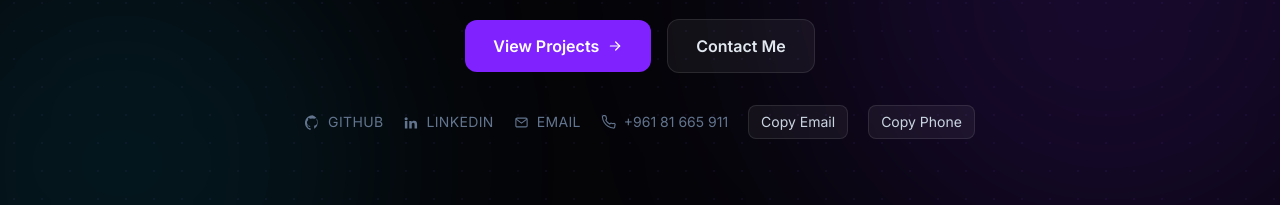
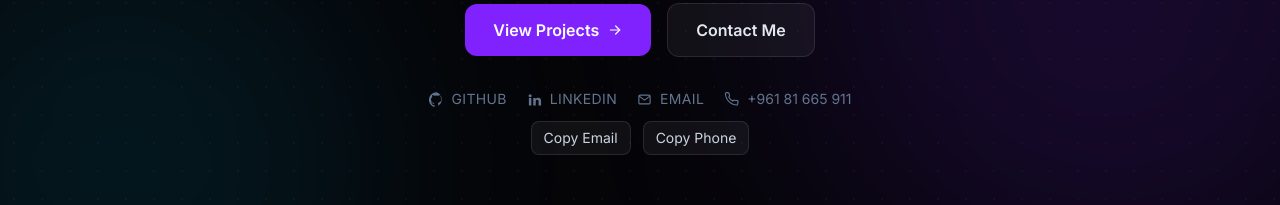
Before and after one commit to jadalhassan/Resume, a React (Vite) app: page / in a window 1280 px wide. Shown: the part 515-720 px from the top of the page. Built offline with nearby package versions, Linux system fonts and the light colour scheme; no server answers.

Commit message:
feat: restructure Hero component layout for improved accessibility and organization

```diff
--- a/src/components/Hero.jsx
+++ b/src/components/Hero.jsx
@@ -75,8 +75,9 @@ export default function Hero() {
         <div
           data-reveal
           style={{ '--reveal-delay': '340ms' }}
-          className="mt-8 flex items-center justify-center flex-wrap gap-x-4 sm:gap-x-5 gap-y-3 text-slate-500 text-xs sm:text-sm max-w-full"
+          className="mt-8 flex flex-col items-center justify-center gap-3 text-slate-500 text-xs sm:text-sm max-w-full"
         >
+          <div className="flex items-center justify-center flex-wrap gap-x-4 sm:gap-x-5 gap-y-3">
             <a
               href="https://github.com/jadalhassan"
               target="_blank"
@@ -117,6 +118,8 @@ export default function Hero() {
               <PhoneLineIcon className="w-[15px] h-[15px]" />
               +961 81 665 911
             </a>
+          </div>
+          <div className="flex items-center justify-center flex-wrap gap-3">
             <button
               type="button"
               onClick={() => {
@@ -139,6 +142,7 @@ export default function Hero() {
             >
               {phoneCopied ? 'Copied' : 'Copy Phone'}
             </button>
+          </div>
           <span className="sr-only" aria-live="polite">
             {emailCopied ? 'Email copied to clipboard.' : phoneCopied ? 'Phone number copied to clipboard.' : ''}
           </span>
```
Lines whose indentation alone changed are shown as unchanged.
